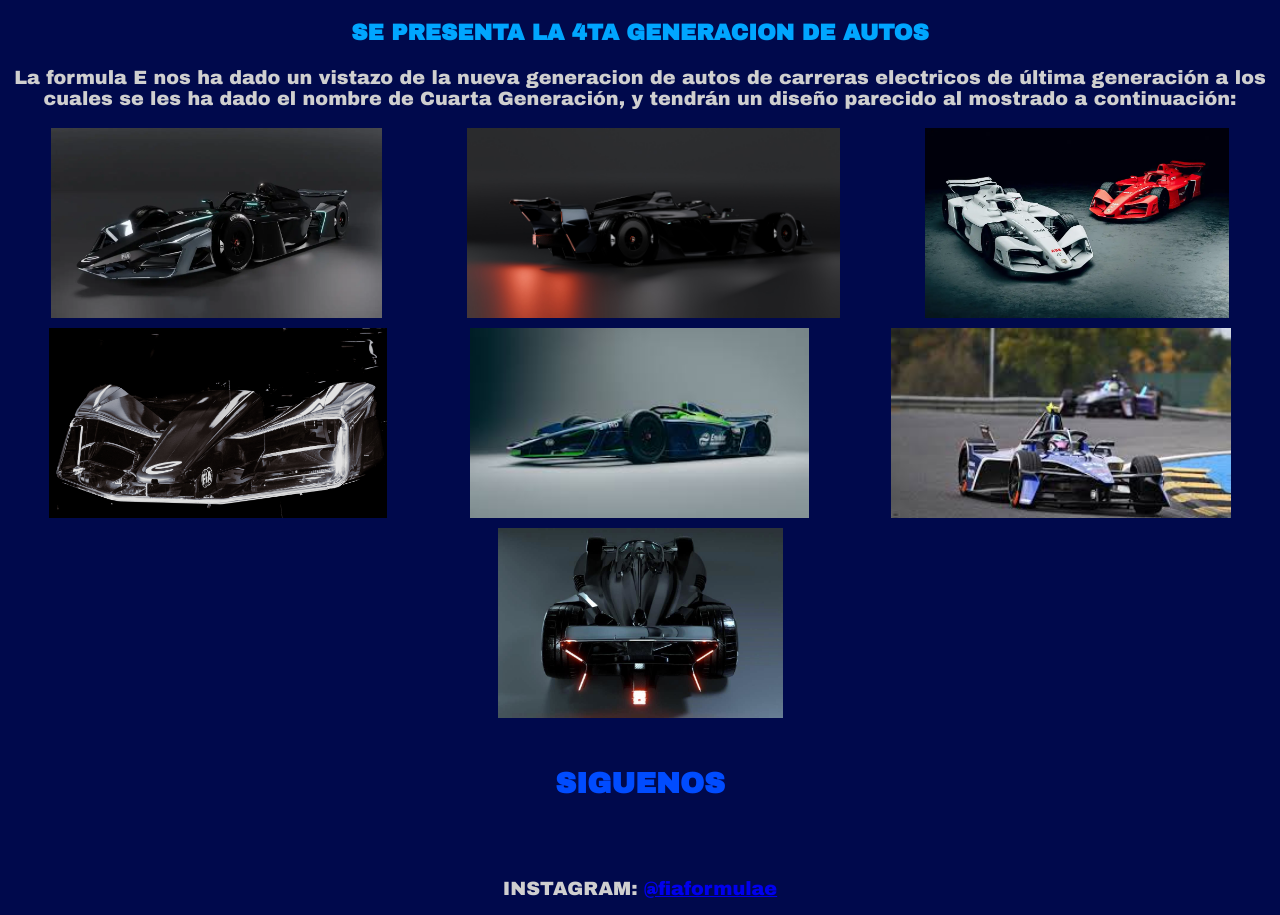
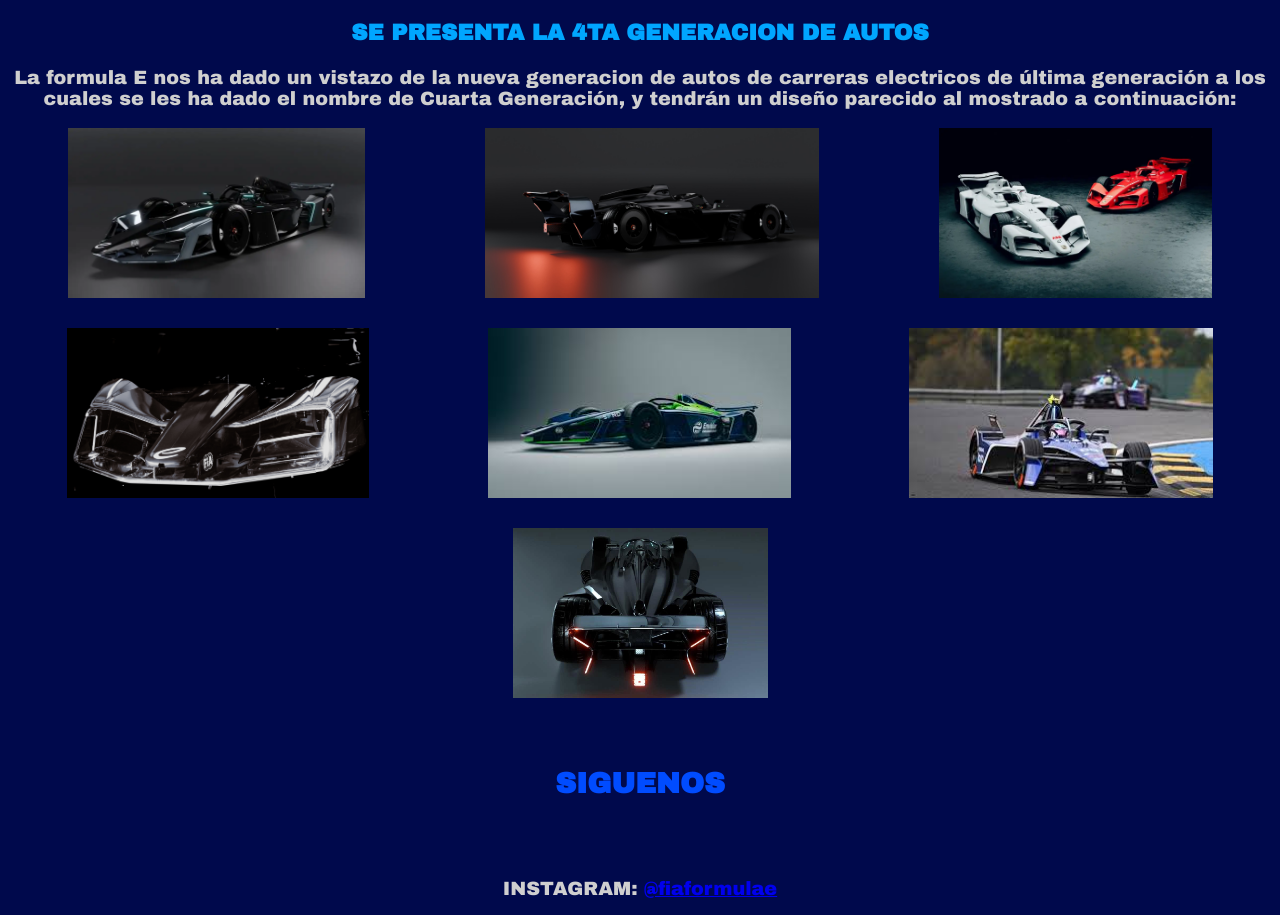
Before and after one commit to alessmedins/intro-css, a plain HTML site: page index.html in a window 1280 px wide. Shown: the part 2106-3021 px from the top of the page. Drawn offline with Linux system fonts and the light colour scheme.

Commit message:
Feat: Se da espaciado a imagenes de seccion noticias

```diff
--- a/src/style/style.css
+++ b/src/style/style.css
@@ -116,7 +116,9 @@ div, section {
 }
 
 #autos img {
-    padding-bottom: 10px;
+    padding-bottom: 30px;
+    padding-right: 30px;
+    padding-left: 30px;
 }
 
 #noticias img{
```
